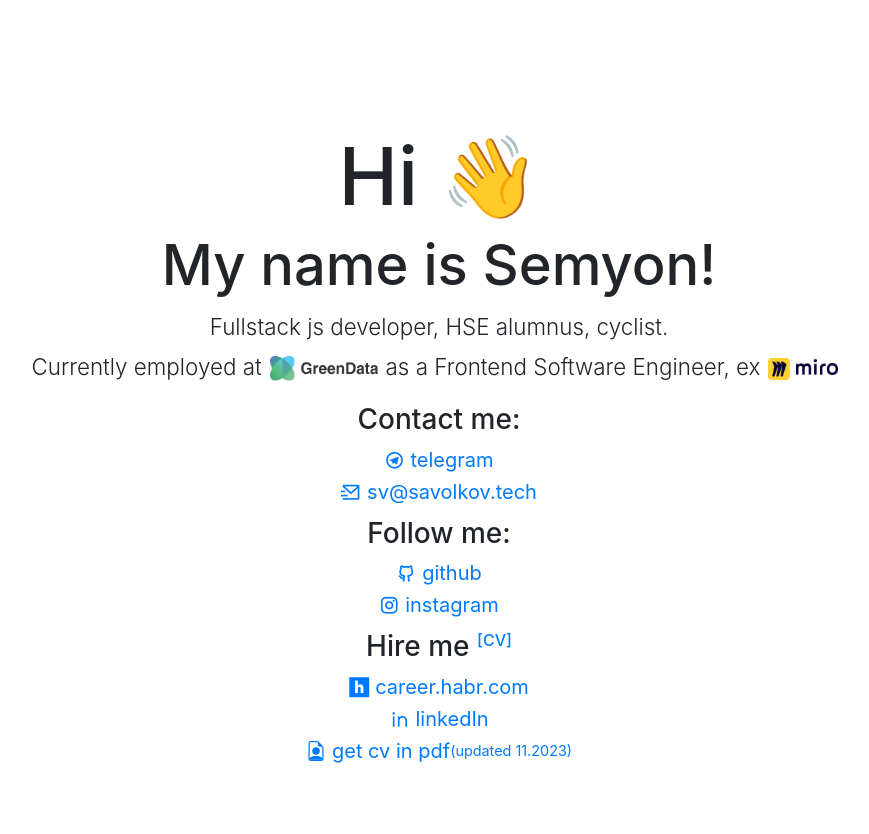
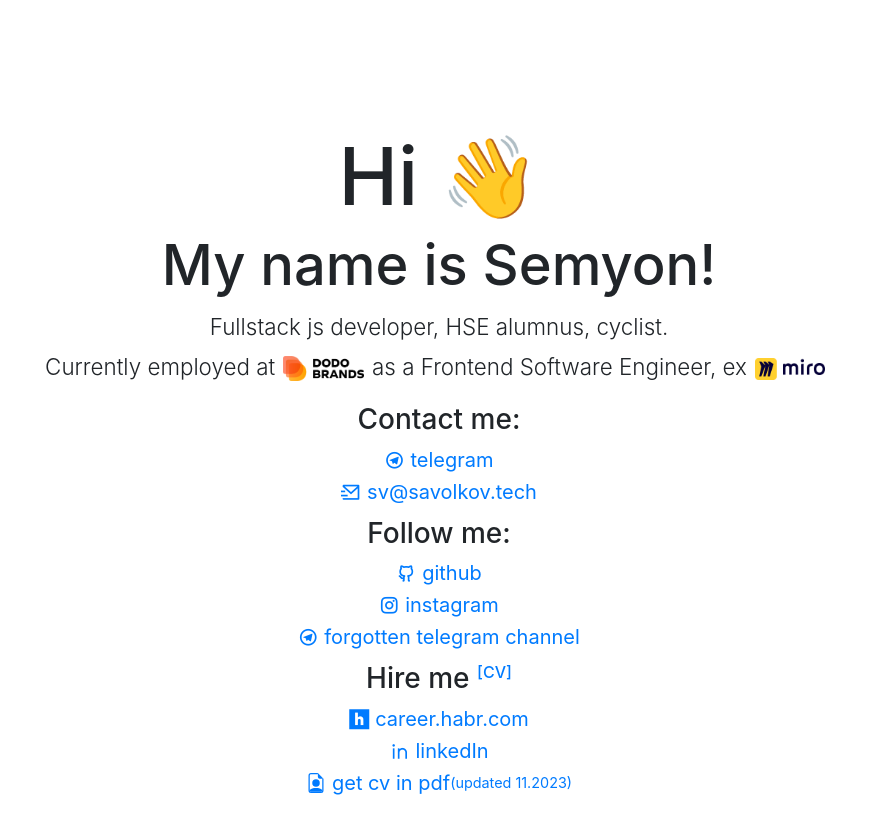
Before and after one commit to savolkov/savolkov.github.io, a plain HTML site: page index.html in a window 1280 px wide. Shown: the whole page, without its empty margins (201-1070 px from the left). Drawn offline with nearby package versions, Linux system fonts and the light colour scheme; files whose address does not match are found by name.

Commit message:
Small update here

```diff
--- a/index.html
+++ b/index.html
@@ -30,7 +30,7 @@
                 <h1 class="hi">Hi 👋</h1>
                 <h2 class="my-name">My name is Semyon!</h2>
                 <p class="brief">Fullstack js developer, HSE alumnus, cyclist. <br>
-                    Currently employed at<a href="https://greendata.store/" target="_blank"><img src="files/greendata-logo.png" class="brief__gd" alt="GreenData" /></a>as a Frontend Software Engineer, ex<a href="https://miro.com/" target="_blank"><img src="files/miro-logo.png" class="brief__miro" alt="Miro" /></a></p>
+                    Currently employed at<a href="https://dodobrands.io/" target="_blank"><img src="files/dodobrands-logo.png" class="brief__gd" alt="Dodo Brands" /></a>as a Frontend Software Engineer, ex<a href="https://miro.com/" target="_blank"><img src="files/miro-logo.png" class="brief__miro" alt="Miro" /></a></p>
                 <h3>Contact me:</h3>
                 <div class="main-content__contacts">
                     <a href="https://t.me/sovunito" class="main-content__contacts__item" target="_blank">
@@ -51,6 +51,10 @@
                     <a href="https://instagram.com/sa.volkov_" class="main-content__contacts__item" target="_blank">
                         <i class="icon-instagram-line main-content__contacts__icon"></i>
                         instagram
+                    </a>
+                    <a href="https://t.me/semyonforinstance"  class="main-content__contacts__item" target="_blank">
+                        <i class="icon-telegram-line main-content__contacts__icon"></i>
+                        forgotten telegram channel
                     </a>
                 </div>
                 <h3>Hire me <sup><a href="/files/Semyon_Volkov_Software_Engineer_Resume_11_23.pdf" class="title-link" target="_blank">[CV]</a></sup></h3>
```
Also changed, not shown: files/dodobrands-logo.png (added), 1 other file.
